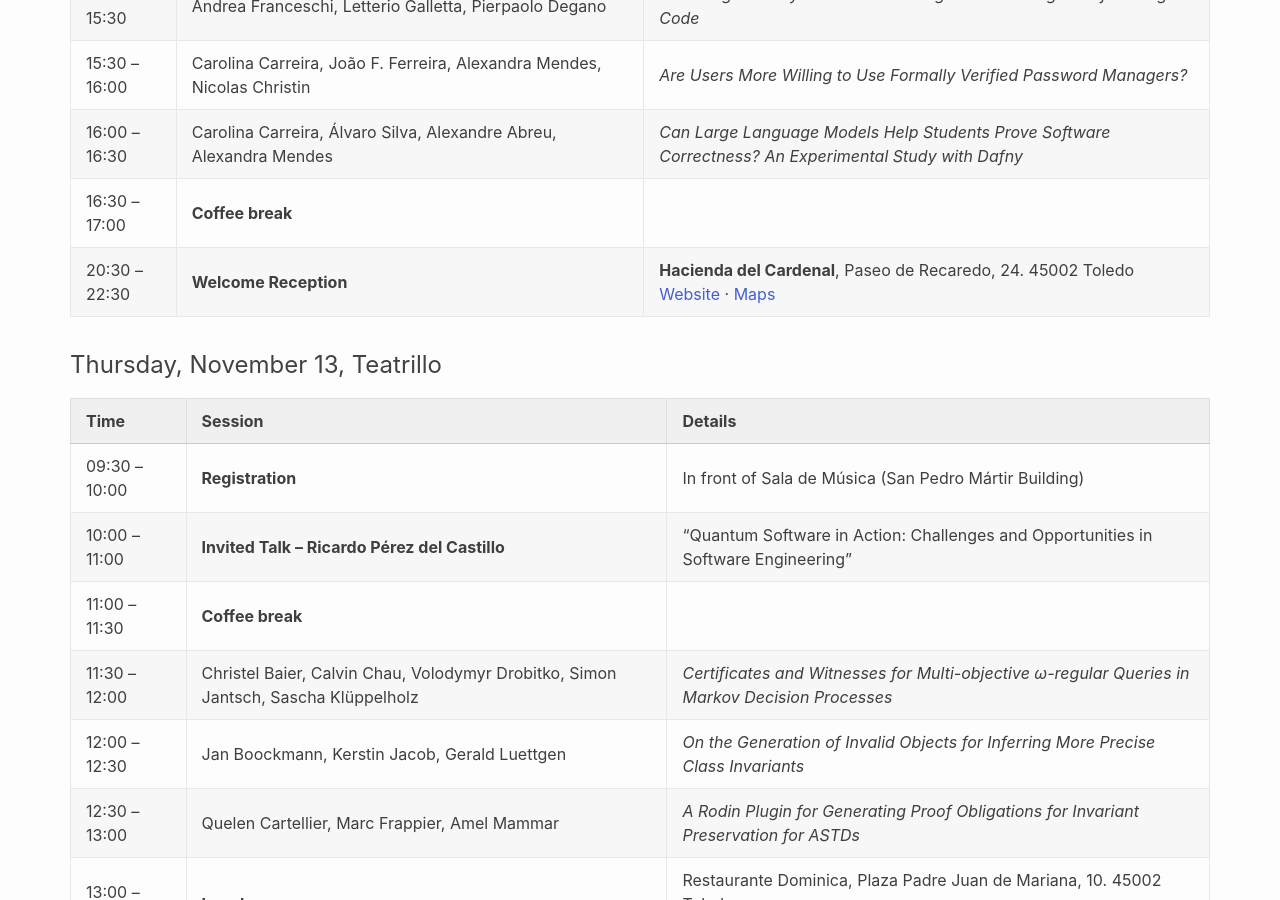
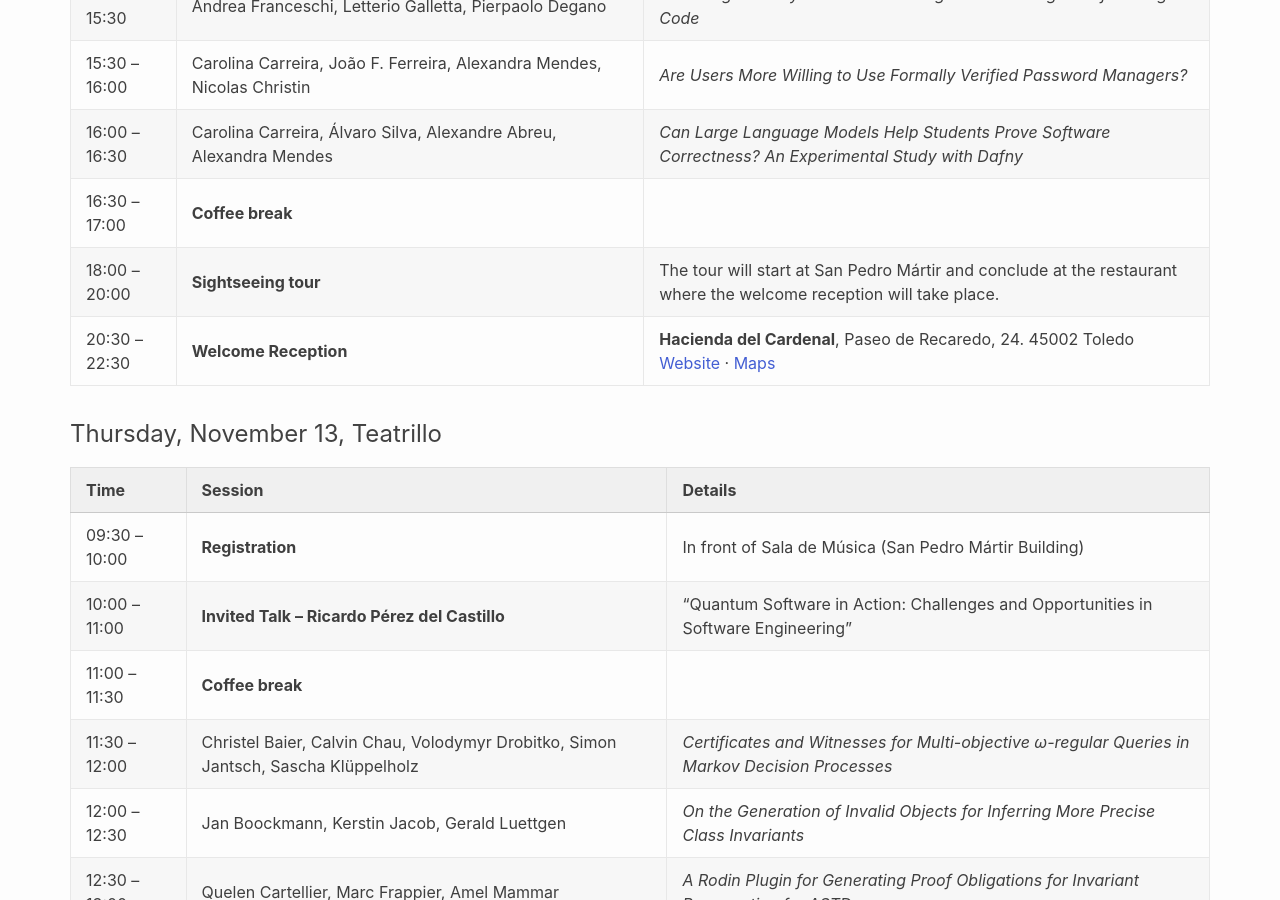
Before and after one commit to sefm-conference/2025, a Jekyll site: the page built from _pages/program.md, in a window 1280 px wide and 900 px high, scrolled down 1502 px. Built offline with Jekyll 4.4.1, drawn with Linux system fonts in a browser that asks for light colours.

Commit message:
Update program.md

```diff
--- a/_pages/program.md
+++ b/_pages/program.md
@@ -27,6 +27,7 @@ Details on the workshop program can be found [here]({{ site.baseurl }}{% link _p
 | 15:30 – 16:00 | Carolina Carreira, João F. Ferreira, Alexandra Mendes, Nicolas Christin | *Are Users More Willing to Use Formally Verified Password Managers?* |
 | 16:00 – 16:30 | Carolina Carreira, Álvaro Silva, Alexandre Abreu, Alexandra Mendes | *Can Large Language Models Help Students Prove Software Correctness? An Experimental Study with Dafny* |
 | 16:30 – 17:00 | **Coffee break** |  |
+| 18:00 – 20:00 | **Sightseeing tour** | The tour will start at San Pedro Mártir and conclude at the restaurant where the welcome reception will take place. |
 | 20:30 – 22:30 | **Welcome Reception** | **Hacienda del Cardenal**, Paseo de Recaredo, 24. 45002 Toledo<br>[Website](https://www.haciendadelcardenal.com/) · [Maps](https://maps.app.goo.gl/TCkUzmASxkaDNWjH9) |
 
 
```
